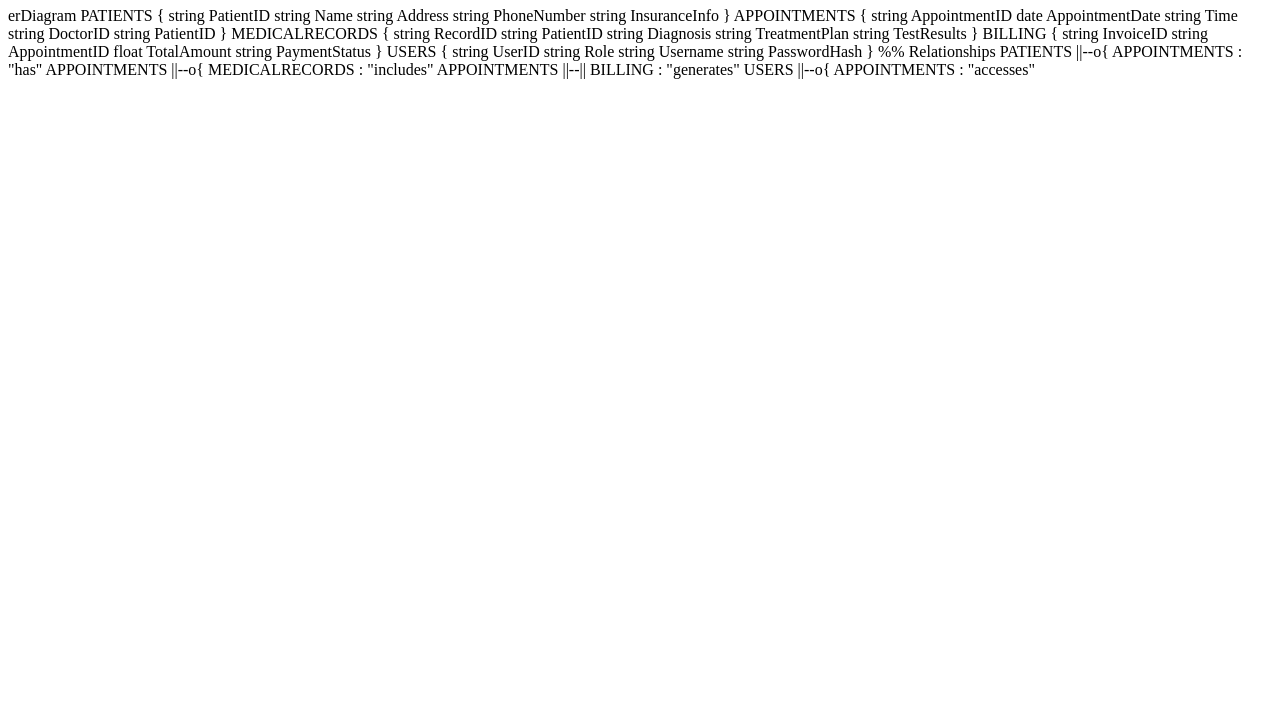
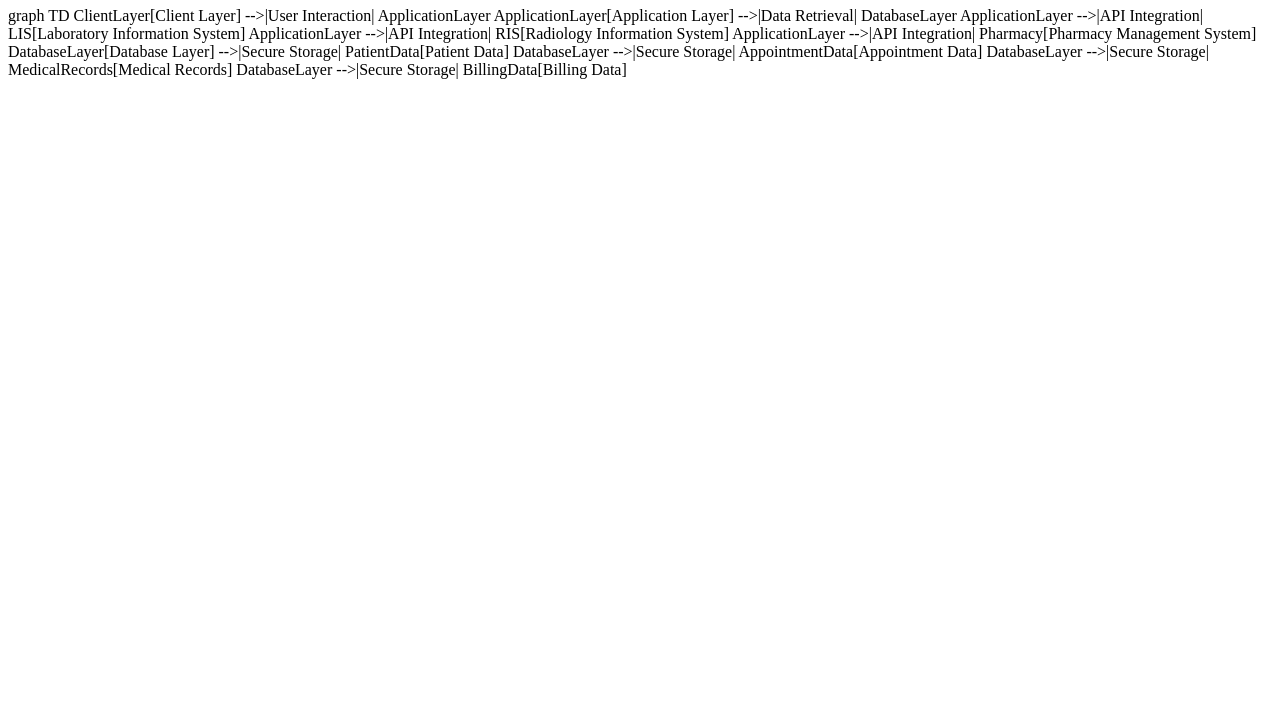
Before and after one commit to jlozamarin/ISM-3113, a plain HTML site: page index.html in a window 1280 px wide. Shown: the part 73-800 px from the top of the page. Drawn offline with Linux system fonts and the light colour scheme; a script that the page names is missing.

Commit message:
architecture

```diff
--- a/index.html
+++ b/index.html
@@ -3,55 +3,27 @@
 <head>
   <meta charset="UTF-8">
   <meta name="viewport" content="width=device-width, initial-scale=1.0">
-  <title>ER Diagram</title>
-  <script src="https://cdn.jsdelivr.net/npm/mermaid/dist/mermaid.min.js"></script>
+  <title>HMS System Architecture Diagram</title>
+  <script src="https://cdnjs.cloudflare.com/ajax/libs/mermaid/10.2.4/mermaid.min.js"></script>
+</head>
+<body>
+  <h1>Hospital Management System - System Architecture</h1>
+  <div class="mermaid">
+    graph TD
+      ClientLayer[Client Layer] -->|User Interaction| ApplicationLayer
+      ApplicationLayer[Application Layer] -->|Data Retrieval| DatabaseLayer
+      ApplicationLayer -->|API Integration| LIS[Laboratory Information System]
+      ApplicationLayer -->|API Integration| RIS[Radiology Information System]
+      ApplicationLayer -->|API Integration| Pharmacy[Pharmacy Management System]
+      DatabaseLayer[Database Layer] -->|Secure Storage| PatientData[Patient Data]
+      DatabaseLayer -->|Secure Storage| AppointmentData[Appointment Data]
+      DatabaseLayer -->|Secure Storage| MedicalRecords[Medical Records]
+      DatabaseLayer -->|Secure Storage| BillingData[Billing Data]
+  </div>
+
   <script>
+    // Initialize Mermaid
     mermaid.initialize({ startOnLoad: true });
   </script>
-</head>
-<body>
-  <h1>Relational Database Design - ER Diagram</h1>
-  <div class="mermaid">
-    erDiagram
-      PATIENTS {
-        string PatientID
-        string Name
-        string Address
-        string PhoneNumber
-        string InsuranceInfo
-      }
-      APPOINTMENTS {
-        string AppointmentID
-        date AppointmentDate
-        string Time
-        string DoctorID
-        string PatientID
-      }
-      MEDICALRECORDS {
-        string RecordID
-        string PatientID
-        string Diagnosis
-        string TreatmentPlan
-        string TestResults
-      }
-      BILLING {
-        string InvoiceID
-        string AppointmentID
-        float TotalAmount
-        string PaymentStatus
-      }
-      USERS {
-        string UserID
-        string Role
-        string Username
-        string PasswordHash
-      }
-
-      %% Relationships
-      PATIENTS ||--o{ APPOINTMENTS : "has"
-      APPOINTMENTS ||--o{ MEDICALRECORDS : "includes"
-      APPOINTMENTS ||--|| BILLING : "generates"
-      USERS ||--o{ APPOINTMENTS : "accesses"
-  </div>
 </body>
 </html>
```
